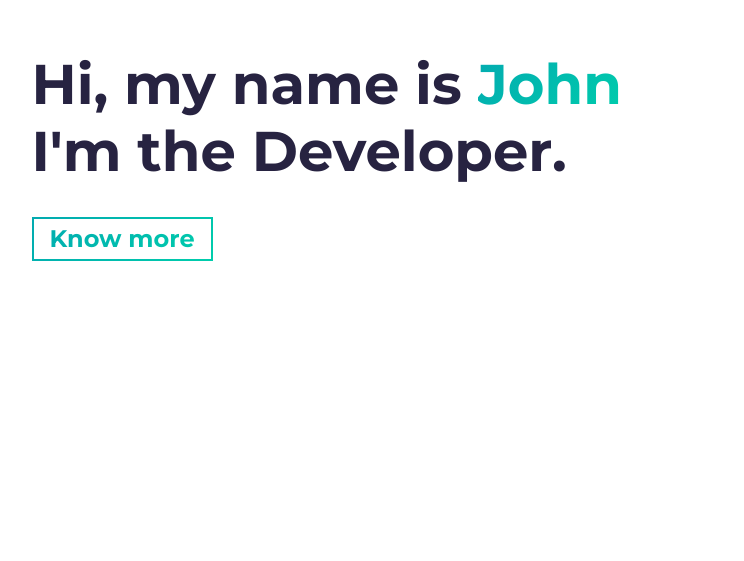
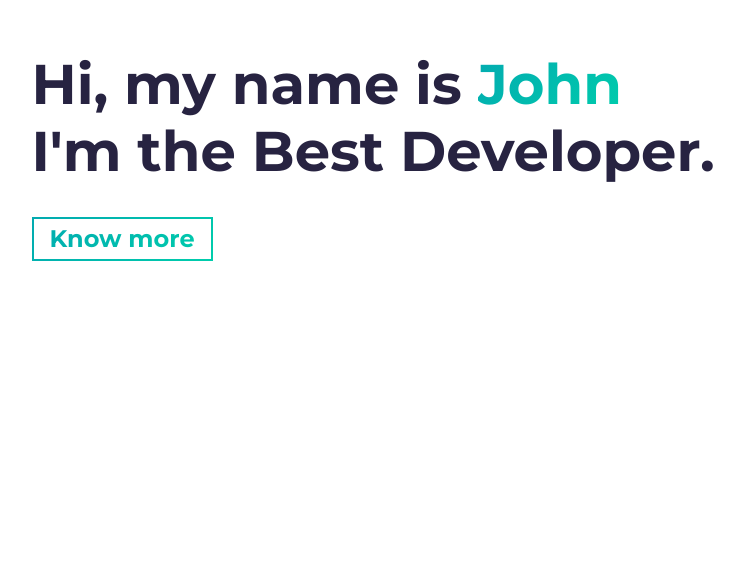
Before and after one commit to JohnRocco1/simplefolio, a website built with Parcel: page src/index.html in a window 1280 px wide. Shown: the part 239-800 px from the top of the page, without its empty margins (46-790 px from the left). Built offline with nearby package versions, Linux system fonts and the light colour scheme.

Commit message:
updated hero section

```diff
--- a/src/index.html
+++ b/src/index.html
@@ -44,7 +44,7 @@
       <h1 class="hero-title load-hidden">
         Hi, my name is <span class="text-color-main">John</span>
         <br />
-        I'm the Developer.
+        I'm the Best Developer.
       </h1>
       <p class="hero-cta load-hidden">
         <a rel="noreferrer" class="cta-btn cta-btn--hero" href="#about">Know more</a>
```
